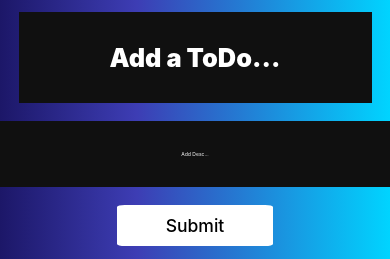
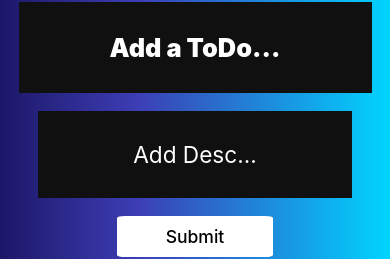
Before and after one commit to Nishanttyagi08/To-Do-Application, a React (Vite) app: page / in a window 390 px wide. Shown: the part 82-341 px from the top of the page. Built offline with nearby package versions, Linux system fonts and the light colour scheme; no server answers.

Commit message:
class added for responsiveness

```diff
--- a/src/App.jsx
+++ b/src/App.jsx
@@ -46,7 +46,7 @@ const App = () => {
             placeholder="Add a ToDo..."
           />
 
-          <input
+          <input className="tododescription"
             name="description"
             value={desc}
             onChange={(e) => setDesc(e.target.value)}
```
